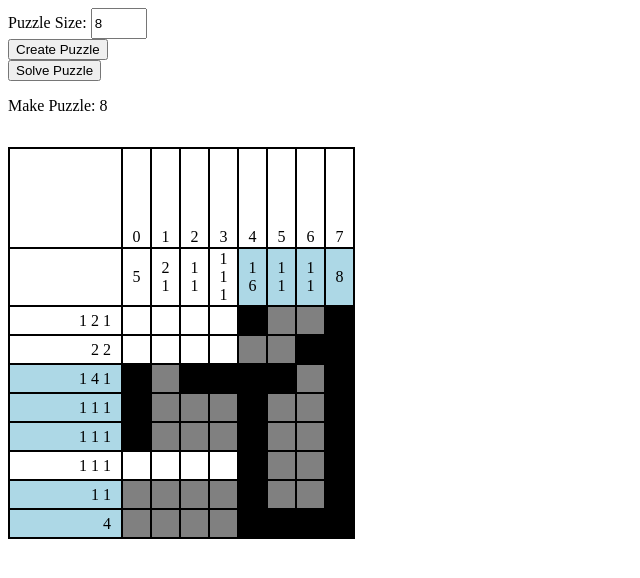
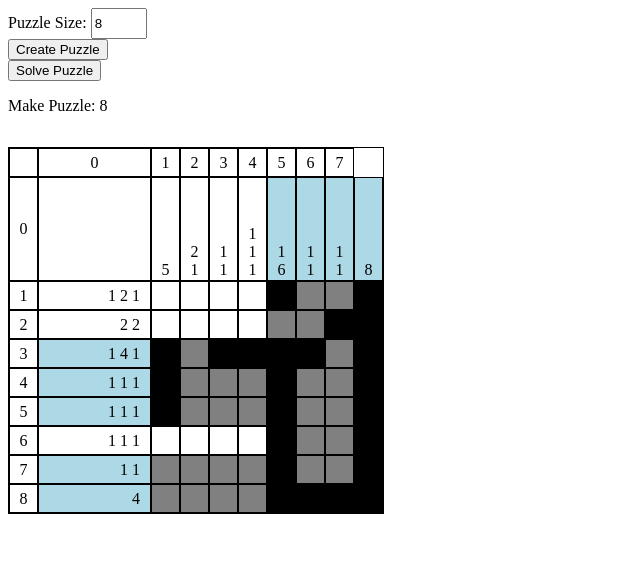
Before and after one commit to PabbleDabble/puzzleCross, a plain HTML site: page index.html in a window 1280 px wide. Shown: the whole page, without its empty margins (0-640 px from the left). Drawn offline with Linux system fonts and the light colour scheme.

Commit message:
indices messed up

```diff
--- a/displayTools.js
+++ b/displayTools.js
@@ -44,15 +44,26 @@ function makePuzzle(){
             // Blank starter
             puzzleHTML += '<tr>';
             puzzleHTML += '<td>';
+            puzzleHTML += '';  // This is the invisible top left box
             puzzleHTML += '</td>';
             for (var k = 0; k < size; k++){
-                puzzleHTML += '<td>'+parseInt(k)+'</td>';
+                puzzleHTML += '<td class="visualIndex visualColIndex">';
+                puzzleHTML += parseInt(k);
+                puzzleHTML += '</td>';
             }
             puzzleHTML += '</tr>';
         }
+        // This starts the row for the whole puzzle
+        puzzleHTML += '<tr>';
 
-        puzzleHTML += '<tr>';
         for (var j = 0; j <= size; j++){
+
+            // This puts the visual index in its place
+            if (j == 0){
+                puzzleHTML += '<td>';
+                puzzleHTML += parseInt(i);
+                puzzleHTML += '</td>';
+            }
 
             // Put in the clues
             if (j > 0 && i == 0){
--- a/style.css
+++ b/style.css
@@ -11,12 +11,16 @@
     text-align: center;
 }
 
-#puzzleContainer table tr:first-child{
+/* This is the first row of colClues */
+/* #puzzleContainer table tr:first-child{ */
+#puzzleContainer table tr .colClue{
     height: 100px;
     vertical-align:bottom;
     text-align: center;
 }
-#puzzleContainer table td:first-child{
+/* This is the first column of rowClues */
+/* #puzzleContainer table td:first-child{ */
+#puzzleContainer table td.rowClue{
     width: 100px;
     text-align: right;
     padding-right: 10px;
```
